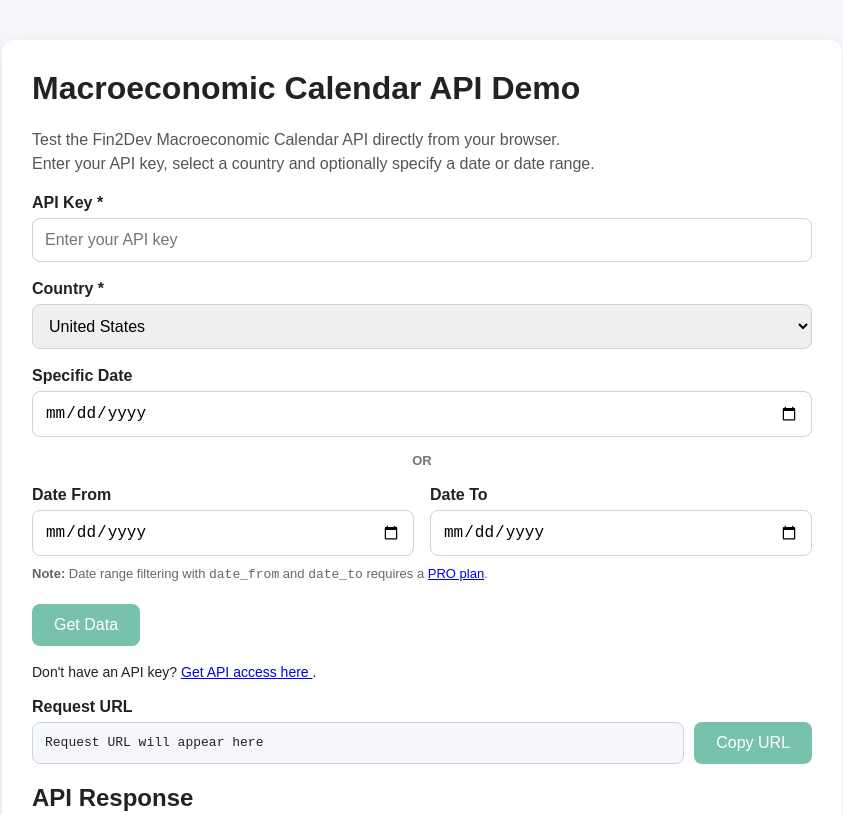
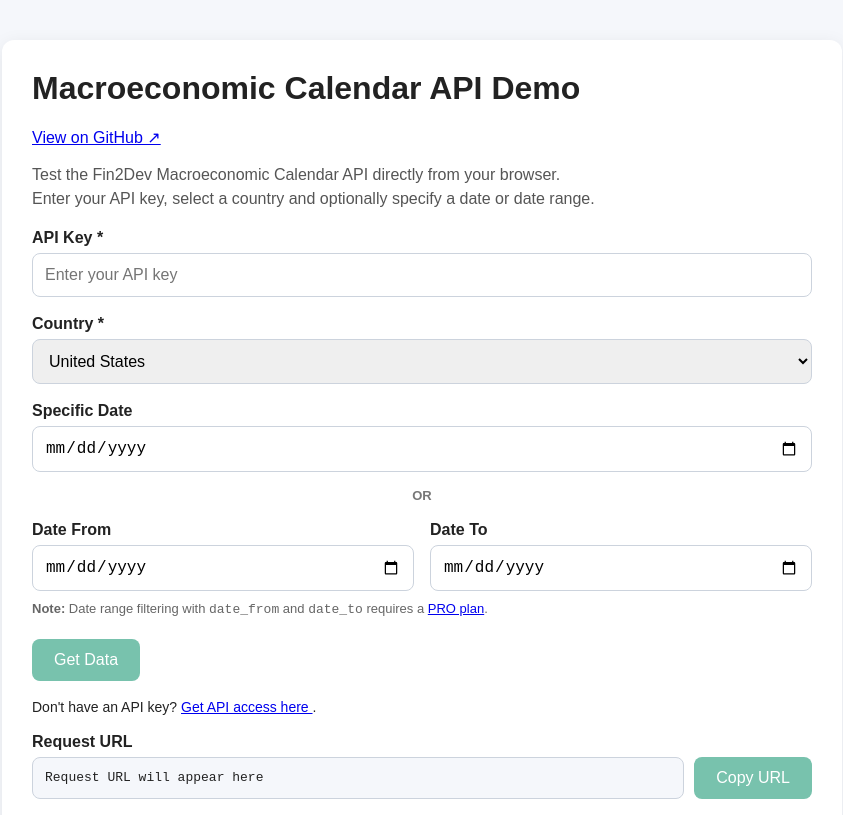
Before and after one commit to fin2dev/Macroeconomic-Calendar-API, a plain HTML site: page live-demo/index.html in a window 1280 px wide. Shown: the top 815 px of the page, without its empty margins (218-1061 px from the left). Drawn offline with Linux system fonts and the light colour scheme.

Commit message:
Update index.html

```diff
--- a/live-demo/index.html
+++ b/live-demo/index.html
@@ -7,14 +7,23 @@
   <title>Macroeconomic Calendar API Demo | Fin2Dev</title>
 
   <link rel="icon" href="https://fin2dev.com/wp-content/uploads/2025/10/F2D_512x512.png">
-  <link rel="stylesheet" href="style.css?v=20260823-4">
+  <link rel="stylesheet" href="style.css?v=20260823-5">
 </head>
 
 <body>
 
 <div class="container">
 
-  <h1>Macroeconomic Calendar API Demo</h1>
+  <div class="demo-header">
+    <h1>Macroeconomic Calendar API Demo</h1>
+
+    <a href="https://github.com/fin2dev/Macroeconomic-Calendar-API"
+       class="github-link"
+       target="_blank"
+       rel="noopener">
+      View on GitHub ↗
+    </a>
+  </div>
 
   <p class="description">
     Test the Fin2Dev Macroeconomic Calendar API directly from your browser.<br>
```
